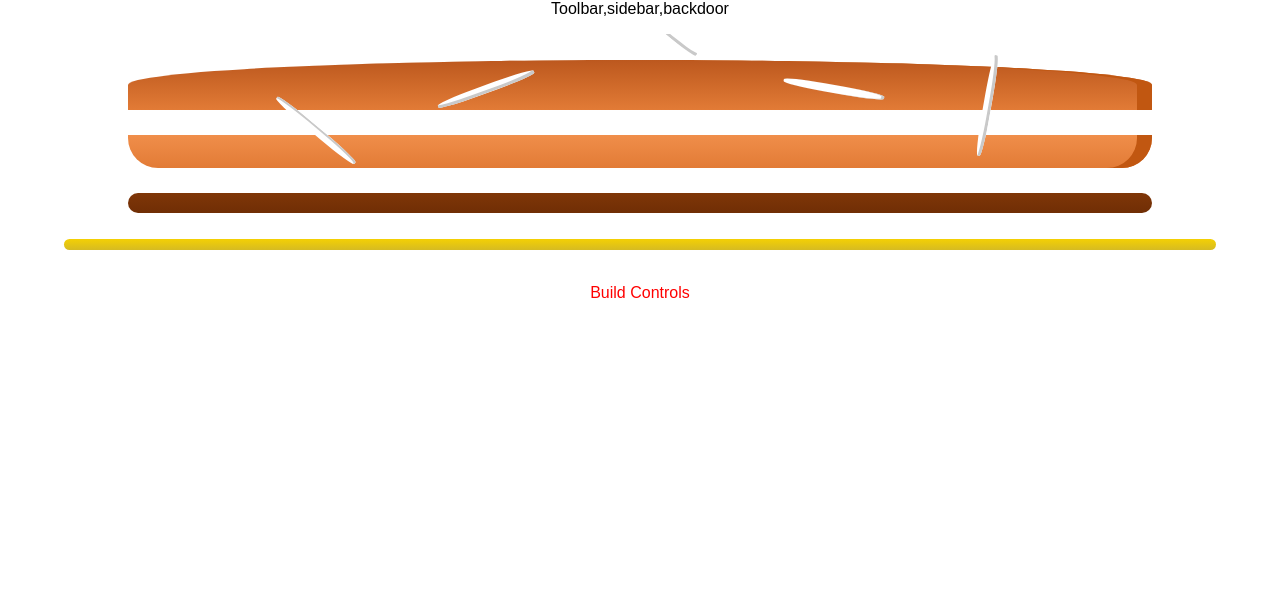
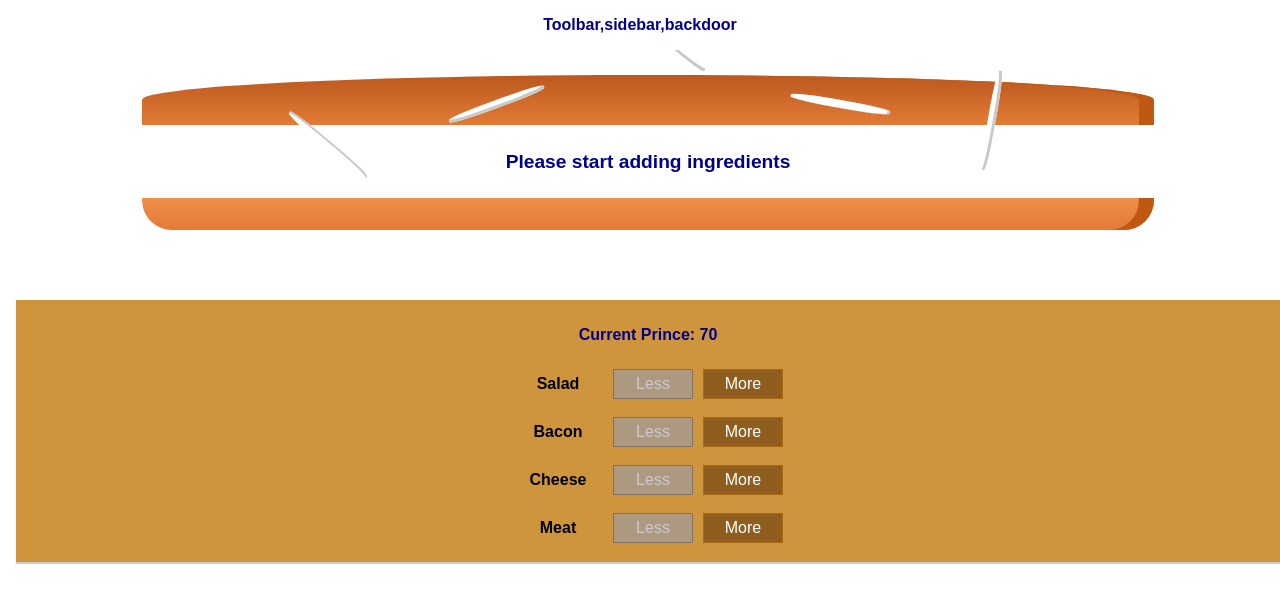
Before and after one commit to saiful-dev/Burger-Builder-Project-ReactJS-, a React app: page / in a window 1280 px wide. Shown: the top 602 px of the page. Built offline with nearby package versions, Linux system fonts and the light colour scheme.

Commit message:
More/Less Button added

```diff
--- a/src/App.css
+++ b/src/App.css
@@ -1,38 +1,3 @@
 .App {
   text-align: center;
 }
-
-.App-logo {
-  height: 40vmin;
-  pointer-events: none;
-}
-
-@media (prefers-reduced-motion: no-preference) {
-  .App-logo {
-    animation: App-logo-spin infinite 20s linear;
-  }
-}
-
-.App-header {
-  background-color: #282c34;
-  min-height: 100vh;
-  display: flex;
-  flex-direction: column;
-  align-items: center;
-  justify-content: center;
-  font-size: calc(10px + 2vmin);
-  color: white;
-}
-
-.App-link {
-  color: #61dafb;
-}
-
-@keyframes App-logo-spin {
-  from {
-    transform: rotate(0deg);
-  }
-  to {
-    transform: rotate(360deg);
-  }
-}
--- /dev/null
+++ b/src/components/Burger/BuildControls/BuildControl/BuildControl.css
@@ -0,0 +1,55 @@
+.BuildControl{
+    display: flex;
+    justify-content: space-between;
+    align-items: center;
+    margin: 5px 0;
+}
+.BuildControl button{
+    display: block;
+    font:inherit;
+    padding: 5px;
+    margin: 0 5px;
+    width: 80px;
+    border: 1px solid #AA6817;
+    cursor: pointer;
+    outline: none;
+}
+
+.BuildControl button:disabled {
+    background-color: #AC9980;
+    border: 1px solid #7E7365;
+    color: #ccc;
+    cursor: default;
+}
+
+.BuildControl button:hover:disabled {
+    background-color: #AC9980;
+    color: #ccc;
+    cursor: not-allowed;
+}
+
+.Label {
+    padding: 10px;
+    font-weight: bold;
+    width: 80px;
+}
+
+.BuildControl .Less {
+    background-color: #D39952;
+    color: white;
+}
+
+.BuildControl .More {
+    background-color: #8F5E1E;
+    color: white;
+}
+
+.BuildControl .Less:hover, .BuildControl .Less:active {
+    background-color: #DAA972;
+    color: white;
+}
+
+.BuildControl .More:hover,.BuildControl .More:active {
+    background-color: #99703F;
+    color: white;
+}
--- /dev/null
+++ b/src/components/Burger/BuildControls/BuildControl/BuildControl.js
@@ -0,0 +1,14 @@
+import React from 'react';
+
+import './BuildControl.css'
+const buildControl =(props) =>(
+
+    <div className='BuildControl'>
+        <div  className='Label'>{props.label}</div>
+        <button className='Less' onClick={props.removed} disabled={props.disabled}>Less</button>
+        <button className='More' onClick={props.added}>More</button>
+
+    </div>
+);
+
+export default buildControl;
--- /dev/null
+++ b/src/components/Burger/BuildControls/BuildControls.css
@@ -0,0 +1,14 @@
+
+.BuildControls{
+    width: 100%;
+    background-color: #cf953d;
+    display: flex;
+    flex-flow: column;
+    align-items: center;
+    box-shadow: 0 2px 1px #ccc;
+    margin: auto;
+    padding: 10px 0;
+
+
+
+}
--- /dev/null
+++ b/src/components/Burger/BuildControls/BuildControls.js
@@ -0,0 +1,31 @@
+import React from 'react';
+import './BuildControls.css'
+import BuildControl from './BuildControl/BuildControl';
+const controls =[
+
+    {label:'Salad', type:'salad'},
+    {label:'Bacon', type:'bacon'},
+    {label:'Cheese', type:'cheese'},
+    {label:'Meat', type:'meat'}
+
+];
+const buildControls=(props)=>(
+
+    <div className='BuildControls'>
+        <p >Current Prince: {props.Price}</p>
+
+        {controls.map(ctrl =>(
+            <BuildControl
+                key={ctrl.label}
+                label={ctrl.label}
+                added={()=>props.ingredientAdded(ctrl.type)}
+                removed={() =>props.ingredientRemove(ctrl.type)}
+                disabled={props.disabled[ctrl.type]}
+                                //props.disabled means {salad: true, meat: false,...}
+                                // we just use ctrl.type for access disabledInfo
+                />
+        ))}
+
+    </div>
+);
+export default buildControls;
--- a/src/components/Burger/Burger.js
+++ b/src/components/Burger/Burger.js
@@ -4,12 +4,28 @@
 
 const burger =(props)  =>{
 
+    //
+    let transfromIngredients=Object.keys(props.ingredients)
+             .map(igKey =>{
+                    return [...Array(props.ingredients[igKey])] //[Array(1), Array(1), Array(2), Array(2)]
+                        .map((_,i)=>{
+                           return <BurgerIngredients key={igKey +i} type={igKey} />
+                        });
+
+             }).reduce((ac,curVal)=>{
+                 return ac.concat(curVal)
+
+             },[ ]);
+
+    console.log(transfromIngredients);
+    if(transfromIngredients.length ===0){
+        transfromIngredients=<p>Please start adding ingredients</p>
+    }
     return(
         <div className='Burger'>
             <BurgerIngredients type='bread-top'/>
+            {transfromIngredients}
             <BurgerIngredients type='bread-bottom'/>
-            <BurgerIngredients type='meat'/>
-            <BurgerIngredients type='cheese'/>
 
         </div>
     );
--- a/src/components/Layout/Layout.css
+++ b/src/components/Layout/Layout.css
@@ -1,6 +1,11 @@
 .Content{
     margin-top: 16px;
-    color: red;
+    color:black;
+    margin-left: 16px;
 
 
 }
+p{
+    color: darkblue;
+    font-weight: bold;
+}
--- a/src/components/Layout/Layout.js
+++ b/src/components/Layout/Layout.js
@@ -6,7 +6,7 @@
 const layout=(props)=>(
     // add Aux bcz jsx don't support more than one parent element
     <Aux>
-        <div >Toolbar,sidebar,backdoor</div>
+        <div><p>Toolbar,sidebar,backdoor</p></div>
         <main className='Content'>
             {props.children}
         </main>
--- a/src/containers/BurgerBuilder/BurgerBuilder.css
+++ /dev/null
@@ -1,4 +0,0 @@
-.Content{
-    margin-top: 16px;
-    margin-bottom: 16px;
-}
--- a/src/containers/BurgerBuilder/BurgerBuilder.js
+++ b/src/containers/BurgerBuilder/BurgerBuilder.js
@@ -1,13 +1,95 @@
 import React ,{Component} from 'react';
 import Aux from '../../hoc/Aux';
 import Burger from '../../components/Burger/Burger';
+import BuildControls from '../../components/Burger/BuildControls/BuildControls'
+
+
+const INGREDIENT_PRICE={
+    salad: 20,
+    cheese: 30,
+    meat: 100,
+    bacon: 40,
+}
+
+
 class Burgerbuilder extends Component{
 
+    state={
+        ingredient:{
+            salad:0,
+            bacon:0,
+            cheese:0,
+            meat:0
+
+        },
+        totalPrice:70,
+    }
+    addIngredientHandler =(type)=>{
+        const oldCount=this.state.ingredient[type];
+        const updatedCount =oldCount +1;
+        const UpdatedIngredients ={
+            ...this.state.ingredient
+        };
+
+        UpdatedIngredients[type]=updatedCount;
+        const priceAddition =INGREDIENT_PRICE[type];
+        const oldPrice=this.state.totalPrice;
+        const newPrice =oldPrice+priceAddition;
+        this.setState({
+            totalPrice: newPrice,
+            ingredient: UpdatedIngredients
+        });
+
+
+    }
+
+    removeIngredientsHandler =(type) =>{
+
+        const oldCount=this.state.ingredient[type];
+
+        if(oldCount <=0){
+            return;
+        }
+
+        const updatedCount =oldCount-1;
+        const UpdatedIngredients ={
+            ...this.state.ingredient
+        };
+
+        UpdatedIngredients[type]=updatedCount;
+        const priceDeduction =INGREDIENT_PRICE[type];
+        const oldPrice=this.state.totalPrice;
+        const newPrice =oldPrice-priceDeduction;
+        this.setState({
+            totalPrice: newPrice,
+            ingredient: UpdatedIngredients
+        });
+
+
+    }
+
+
+
     render(){
+
+        //disabled button like less when element is <=0
+        const disabledInfo={
+            ...this.state.ingredient
+        };
+        for(let key in disabledInfo){
+            disabledInfo[key] =disabledInfo[key] <=0 // set true/false
+        }
+        //{ salad: true, meat: false,...}
+
         return(
             <Aux>
-                <Burger/>
-                <div>Build Controls</div>
+                <Burger ingredients={this.state.ingredient}/>
+                <BuildControls
+                    ingredientAdded={this.addIngredientHandler}
+                    ingredientRemove={this.removeIngredientsHandler}
+                    disabled={disabledInfo}
+                    Price={this.state.totalPrice}
+                    />
 
 
             </Aux>
```
